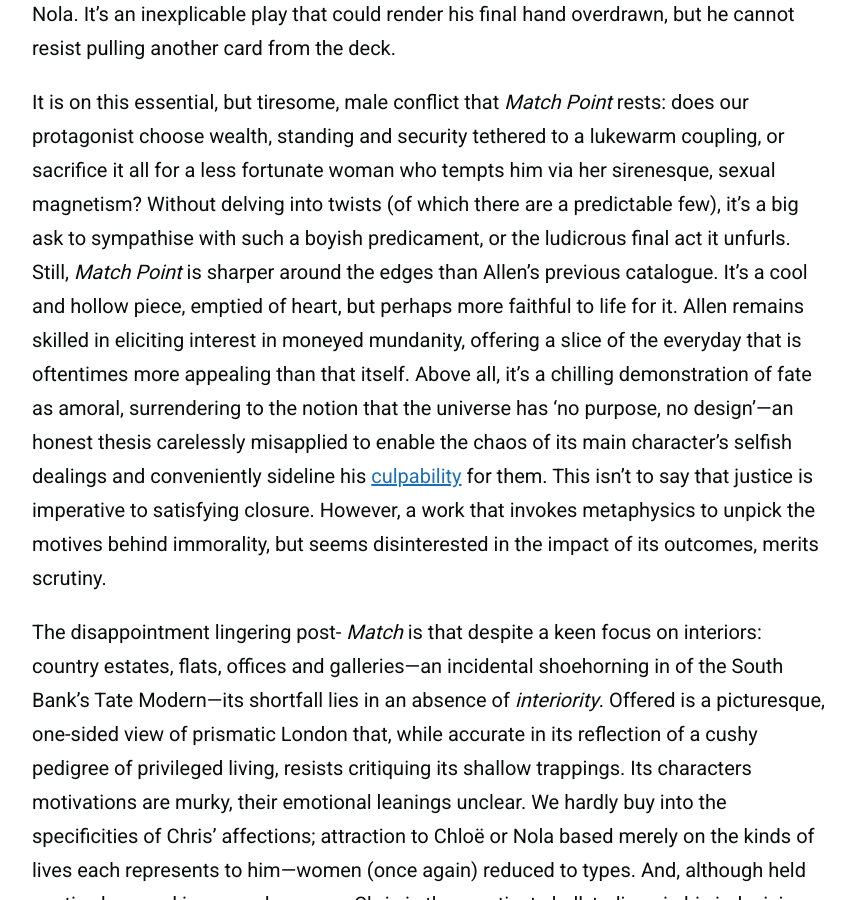
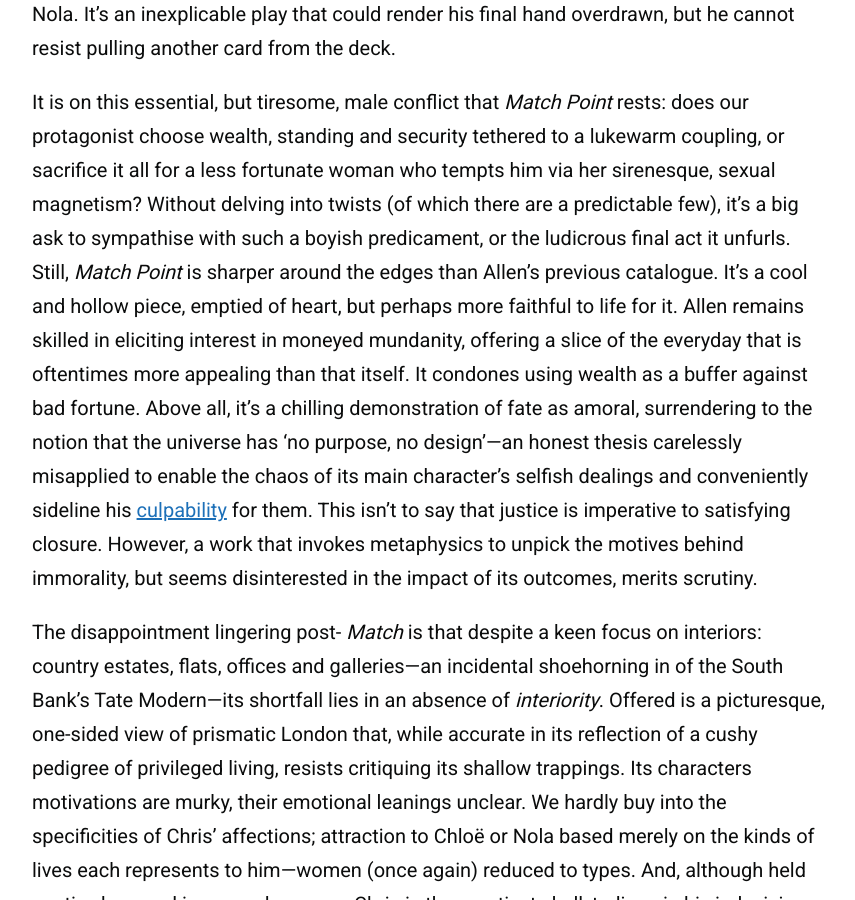
Before and after one commit to zoeurl/zoedowney.github.io, a Jekyll site: the page built from _posts/2024-2-22-match-point.md, in a window 1280 px wide and 900 px high, scrolled down 2695 px. Shown: the whole window, without its empty margins (208-1063 px from the left). Built offline with Jekyll 4.4.1, drawn with Linux system fonts in a browser that asks for light colours.

Commit message:
Update 2024-2-22-match-point.md

```diff
--- a/_posts/2024-2-22-match-point.md
+++ b/_posts/2024-2-22-match-point.md
@@ -21,6 +21,6 @@
 
 It’s a relief to witness a Woody Allen leading man who isn’t doing his most earnest impression of the director. Even so, comparisons can be made with Michael Caine’s neurotic slash lovesick Elliot in the earlier feature _Hannah and Her Sisters_. Similarly, Chris finds himself love-stricken with a taken woman: Tom’s fiancée, sultry out-of-work actor Nola Rice (Scarlett Johansson). An American divorcée in the manner of Wallis Simpson, Nola fails to win the approval of the stuck-up Hewitts. Indeed, while Chris plays tennis with ease, Nola dabbles with ping-pong and resides on the losing side of the social ‘net’. Despite having already gained an ‘in’ with Chloë, however, Chris’ next move is to seduce Nola. It’s an inexplicable play that could render his final hand overdrawn, but he cannot resist pulling another card from the deck.
 
-It is on this essential, but tiresome, male conflict that _Match Point_ rests: does our protagonist choose wealth, standing and security tethered to a lukewarm coupling, or sacrifice it all for a less fortunate woman who tempts him via her sirenesque, sexual magnetism? Without delving into twists (of which there are a predictable few), it's a big ask to sympathise with such a boyish predicament, or the ludicrous final act it unfurls. Still, _Match Point_ is sharper around the edges than Allen’s previous catalogue. It’s a cool and hollow piece, emptied of heart, but perhaps more faithful to life for it. Allen remains skilled in eliciting interest in moneyed mundanity, offering a slice of the everyday that is oftentimes more appealing than that itself. Above all, it’s a chilling demonstration of fate as amoral, surrendering to the notion that the universe has ‘no purpose, no design’—an honest thesis carelessly misapplied to enable the chaos of its main character’s selfish dealings and conveniently sideline his [culpability](https://www.theguardian.com/film/2023/sep/08/woody-allen-venice-applause-metoo) for them. This isn't to say that justice is imperative to satisfying closure. However, a work that invokes metaphysics to unpick the motives behind immorality, but seems disinterested in the impact of its outcomes, merits scrutiny.
+It is on this essential, but tiresome, male conflict that _Match Point_ rests: does our protagonist choose wealth, standing and security tethered to a lukewarm coupling, or sacrifice it all for a less fortunate woman who tempts him via her sirenesque, sexual magnetism? Without delving into twists (of which there are a predictable few), it's a big ask to sympathise with such a boyish predicament, or the ludicrous final act it unfurls. Still, _Match Point_ is sharper around the edges than Allen’s previous catalogue. It’s a cool and hollow piece, emptied of heart, but perhaps more faithful to life for it. Allen remains skilled in eliciting interest in moneyed mundanity, offering a slice of the everyday that is oftentimes more appealing than that itself. It condones using wealth as a buffer against bad fortune. Above all, it’s a chilling demonstration of fate as amoral, surrendering to the notion that the universe has ‘no purpose, no design’—an honest thesis carelessly misapplied to enable the chaos of its main character’s selfish dealings and conveniently sideline his [culpability](https://www.theguardian.com/film/2023/sep/08/woody-allen-venice-applause-metoo) for them. This isn't to say that justice is imperative to satisfying closure. However, a work that invokes metaphysics to unpick the motives behind immorality, but seems disinterested in the impact of its outcomes, merits scrutiny.
 
 The disappointment lingering post- _Match_ is that despite a keen focus on interiors: country estates, flats, offices and galleries—an incidental shoehorning in of the South Bank’s Tate Modern—its shortfall lies in an absence of _interiority_. Offered is a picturesque, one-sided view of prismatic London that, while accurate in its reflection of a cushy pedigree of privileged living, resists critiquing its shallow trappings. Its characters motivations are murky, their emotional leanings unclear. We hardly buy into the specificities of Chris’ affections; attraction to Chloë or Nola based merely on the kinds of lives each represents to him—women (once again) reduced to types. And, although held captive by greed in a moral vacuum, Chris is the emptiest shell, tedious in his indecision and indifference towards all but assets attained. Rarely does the film seek to offset its casual infidelity and gloomy cynicism through satire which (forgive me) could be the entire _Point_. Perhaps the meaningful takeaway is that the cards one is dealt in life do not have final word on the state of play. But, for Woody Allen, it has become a sport of one director trying to cling onto his racket and serve with it, too.
```
